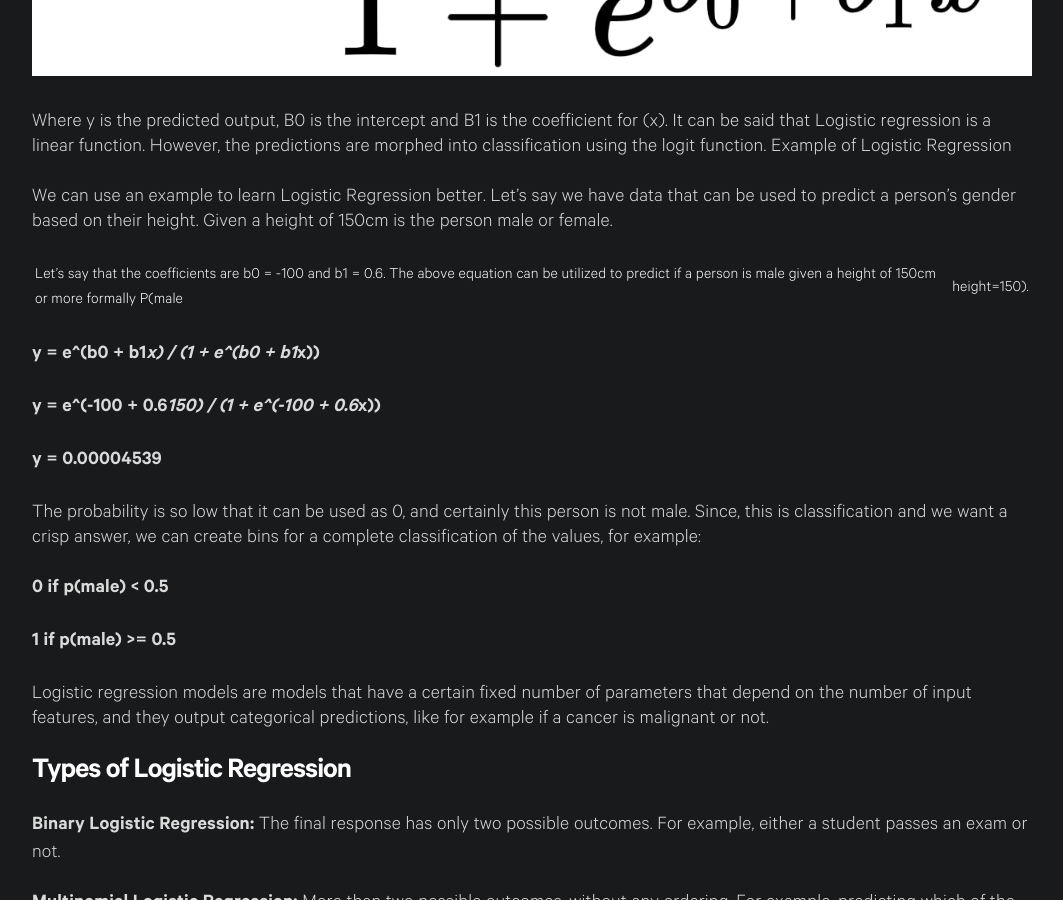
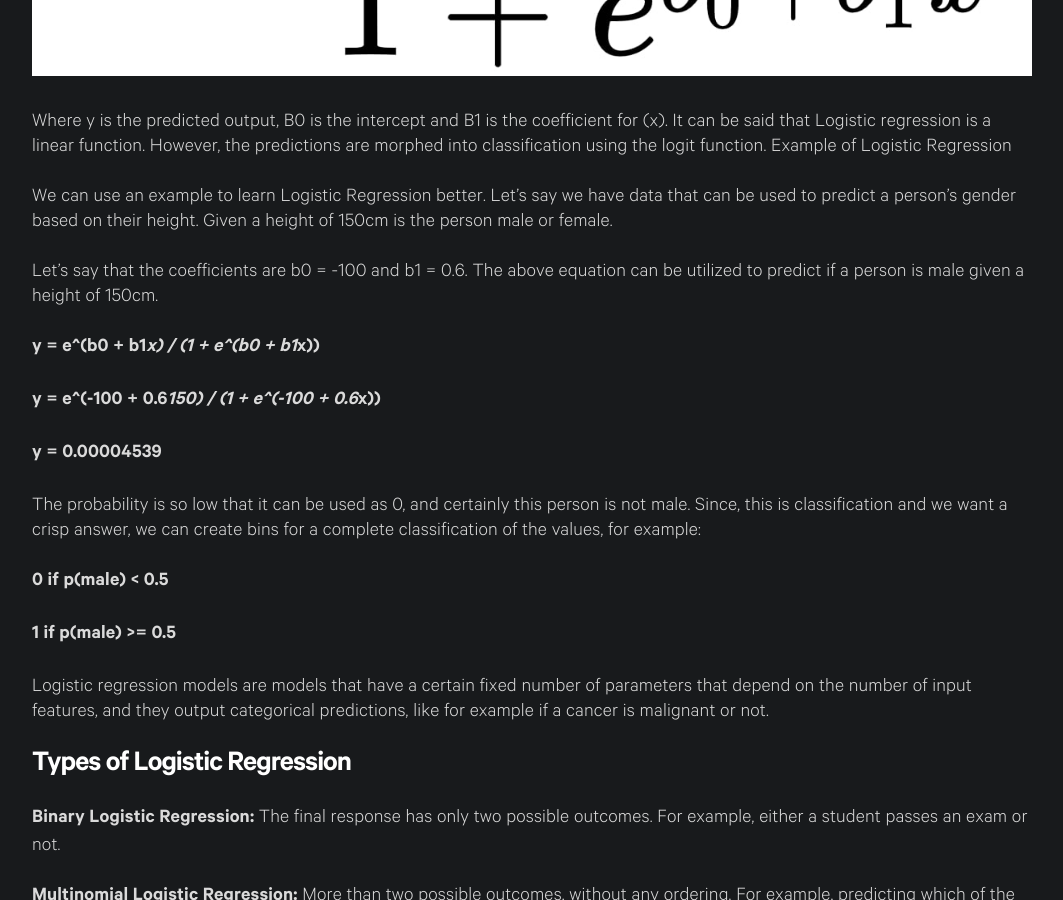
Before and after one commit to nucleuscbs/nucleus-source, a Jekyll site: the page built from _posts/2021-07-22-Logistic-Regression.md, in a window 1280 px wide and 900 px high, scrolled down 1356 px. Shown: the whole window, without its empty margins (108-1171 px from the left). Built offline with Jekyll 4.4.1, drawn with Linux system fonts in a browser that asks for light colours; some web fonts are replaced; some of the changed text lies outside the part shown.

Commit message:
Logistic3

```diff
--- a/_posts/2021-07-22-Logistic-Regression.md
+++ b/_posts/2021-07-22-Logistic-Regression.md
@@ -20,7 +20,7 @@ Example of Logistic Regression
 
 We can use an example to learn Logistic Regression better. Let’s say we have data that can be used to predict a person’s gender based on their height. Given a height of 150cm is the person male or female.
 
-Let’s say that the coefficients are b0 = -100 and b1 = 0.6. The above equation can be utilized to predict if a person is male given a height of 150cm or more formally P(male|height=150).
+Let’s say that the coefficients are b0 = -100 and b1 = 0.6. The above equation can be utilized to predict if a person is male given a height of 150cm.
 
 <b>y = e^(b0 + b1*x) / (1 + e^(b0 + b1*x))</b>
 
@@ -64,7 +64,9 @@ Here, we shall use the train.csv provided to train the model and predict the sur
 <h3>Importing the dataset, and understanding the data: </h3>
 
 import pandas as pd
+
 titanic = pd.read_csv("train.csv")
+
 titanic.shape
 
 <img src="/blog/LogisticRegression/Logistic5.jpg">
```
